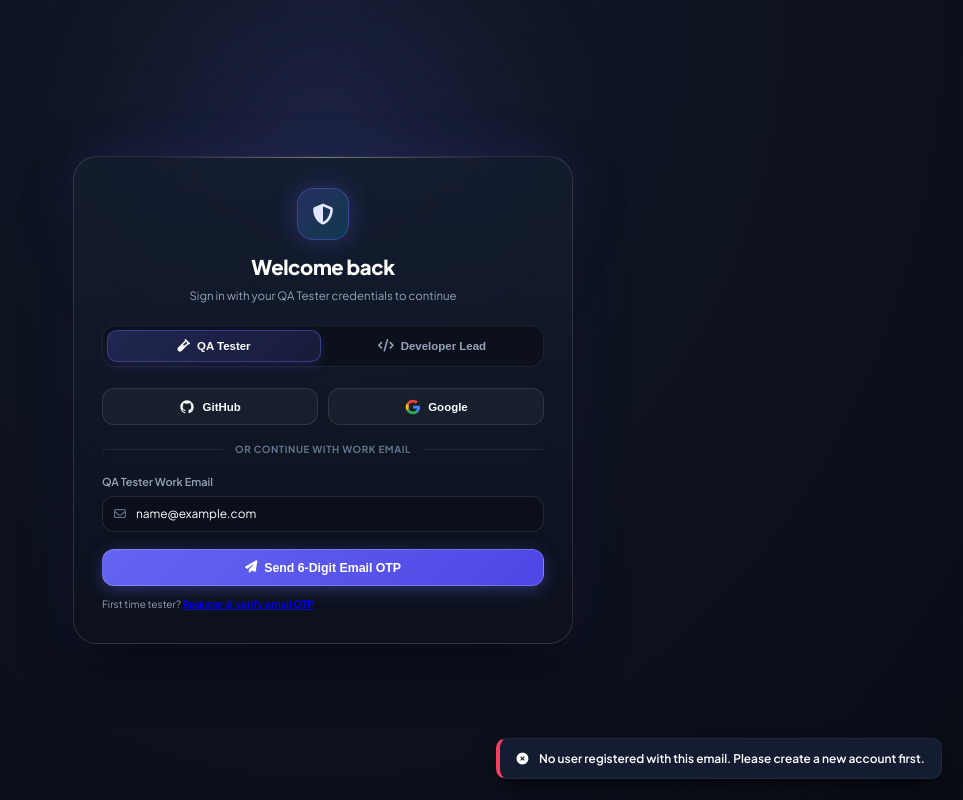
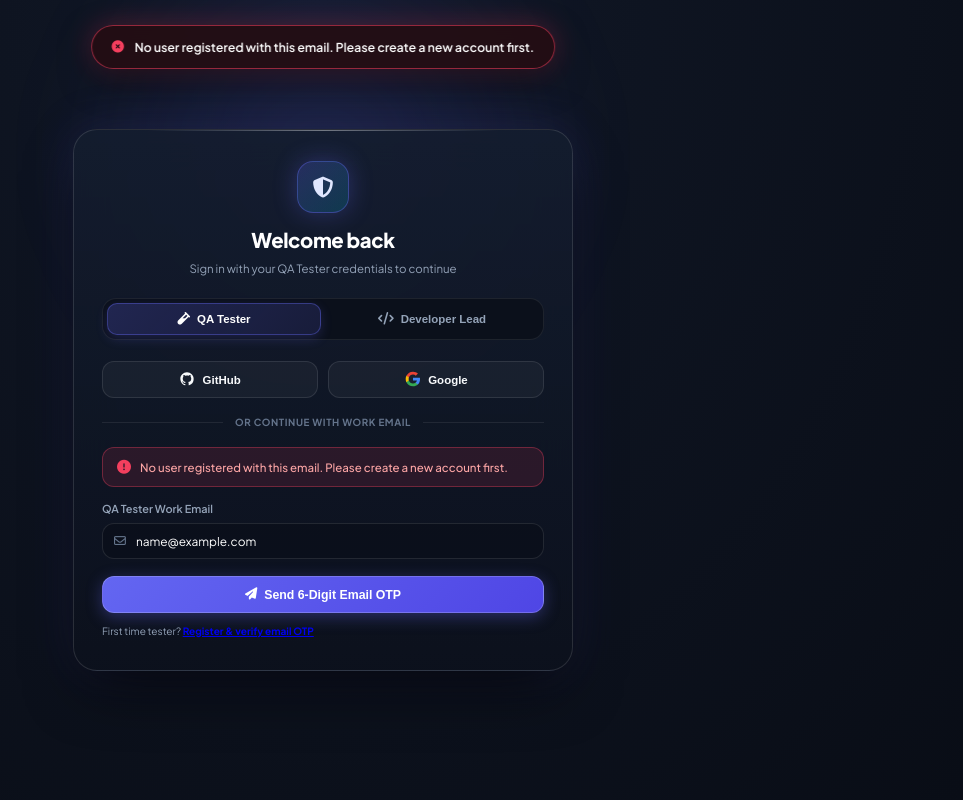
Before and after one commit to shashaank747/NexusQA, a plain HTML site: page index.html in a window 1280 px wide. Both pictures are taken after typing "name@example.com" into the empty fields and a click on the button "Send 6-Digit Email OTP". Shown: the whole page, without its empty margins (317-1280 px from the left). Drawn offline with nearby package versions, Linux system fonts and the light colour scheme.

Commit message:
Move error warning notifications to front and center of user and add in-card alert banner

```diff
--- a/css/styles.css
+++ b/css/styles.css
@@ -2814,37 +2814,95 @@ html, body {
    ========================================================================== */
 .toast-container {
   position: fixed;
-  bottom: 1.5rem;
-  right: 1.5rem;
-  z-index: 6000;
-  display: flex;
-  flex-direction: column;
-  gap: 0.5rem;
+  top: 1.75rem;
+  left: 50%;
+  transform: translateX(-50%);
+  z-index: 9999;
+  display: flex;
+  flex-direction: column;
+  align-items: center;
+  gap: 0.6rem;
+  width: max-content;
+  max-width: 90vw;
+  pointer-events: none;
 }
 
 .toast {
+  pointer-events: auto;
   display: flex;
   align-items: center;
   gap: 0.75rem;
-  padding: 0.75rem 1.15rem;
-  border-radius: var(--radius-md);
-  font-size: 0.85rem;
+  padding: 0.85rem 1.4rem;
+  border-radius: 9999px;
+  font-size: 0.88rem;
   font-weight: 600;
   color: #fff;
-  background: var(--bg-modal);
-  border: 1px solid var(--border-color);
-  box-shadow: var(--shadow-lg);
-  animation: slideInRight 0.25s ease-out;
-}
-
-@keyframes slideInRight {
-  from { transform: translateX(100%); opacity: 0; }
-  to { transform: translateX(0); opacity: 1; }
-}
-
-.toast-success { border-left: 4px solid var(--emerald); }
-.toast-error { border-left: 4px solid var(--rose); }
-.toast-info { border-left: 4px solid var(--primary); }
+  background: rgba(18, 20, 29, 0.95);
+  backdrop-filter: blur(16px);
+  -webkit-backdrop-filter: blur(16px);
+  border: 1px solid rgba(255, 255, 255, 0.12);
+  box-shadow: 0 12px 36px -4px rgba(0, 0, 0, 0.6), 0 0 0 1px rgba(255, 255, 255, 0.05);
+  animation: slideDownCenter 0.3s cubic-bezier(0.16, 1, 0.3, 1);
+  transition: all 0.25s ease;
+}
+
+@keyframes slideDownCenter {
+  from { transform: translateY(-24px) scale(0.94); opacity: 0; }
+  to { transform: translateY(0) scale(1); opacity: 1; }
+}
+
+.toast-success {
+  border-color: rgba(16, 185, 129, 0.45);
+  background: rgba(10, 30, 22, 0.96);
+  box-shadow: 0 12px 36px -4px rgba(0, 0, 0, 0.6), 0 0 24px rgba(16, 185, 129, 0.2);
+}
+.toast-success i { color: #10b981; }
+
+.toast-error {
+  border-color: rgba(244, 63, 94, 0.55);
+  background: rgba(36, 14, 20, 0.96);
+  box-shadow: 0 12px 36px -4px rgba(0, 0, 0, 0.6), 0 0 28px rgba(244, 63, 94, 0.3);
+}
+.toast-error i { color: #f43f5e; }
+
+.toast-info {
+  border-color: rgba(99, 102, 241, 0.45);
+  background: rgba(18, 20, 38, 0.96);
+  box-shadow: 0 12px 36px -4px rgba(0, 0, 0, 0.6), 0 0 24px rgba(99, 102, 241, 0.2);
+}
+.toast-info i { color: #818cf8; }
+
+/* Inline In-Card Auth Warning Alert */
+.auth-inline-alert {
+  display: flex;
+  align-items: center;
+  gap: 0.65rem;
+  padding: 0.75rem 1rem;
+  border-radius: 12px;
+  font-size: 0.82rem;
+  font-weight: 500;
+  margin-bottom: 1rem;
+  animation: authAlertShake 0.35s ease-out;
+}
+
+@keyframes authAlertShake {
+  0% { transform: translateX(0); }
+  20% { transform: translateX(-6px); }
+  40% { transform: translateX(6px); }
+  60% { transform: translateX(-3px); }
+  80% { transform: translateX(3px); }
+  100% { transform: translateX(0); }
+}
+
+.auth-inline-alert.alert-error {
+  background: rgba(244, 63, 94, 0.12);
+  border: 1px solid rgba(244, 63, 94, 0.35);
+  color: #fca5a5;
+}
+.auth-inline-alert.alert-error i {
+  color: #f43f5e;
+  font-size: 1rem;
+}
 
 /* Utilities */
 .text-emerald { color: var(--emerald) !important; }
--- a/index.html
+++ b/index.html
@@ -66,6 +66,12 @@
 
         <div class="auth5-divider">
           <span>or continue with work email</span>
+        </div>
+
+        <!-- In-Card Error / Warning Alert Banner (Front of User) -->
+        <div id="authInlineAlert" class="auth-inline-alert alert-error" style="display: none;">
+          <i class="fa-solid fa-circle-exclamation"></i>
+          <span id="authInlineAlertText">No user registered with this email. Please create a new account first.</span>
         </div>
 
         <!-- QA Tester Everyday Login Form (Email -> OTP) -->
--- a/js/app.js
+++ b/js/app.js
@@ -75,6 +75,8 @@ document.addEventListener("DOMContentLoaded", () => {
     testerSignupPassword: document.getElementById("testerSignupPassword"),
     testerSignupRoleTitle: document.getElementById("testerSignupRoleTitle"),
     btnTesterSendOtp: document.getElementById("btnTesterSendOtp"),
+    authInlineAlert: document.getElementById("authInlineAlert"),
+    authInlineAlertText: document.getElementById("authInlineAlertText"),
 
     testerOtpForm: document.getElementById("testerOtpForm"),
     codeSlots: document.getElementById("otpCodeSlots"),
@@ -548,7 +550,25 @@ CREATE POLICY "Anon all" ON nexus_suites FOR ALL USING (true); CREATE POLICY "An
   state.auth5Mode = "login";  // 'login' | 'signup'
   state.resendCooldownInterval = null;
 
+  window.showAuthAlert = function(message) {
+    const alertEl = DOM.authInlineAlert || document.getElementById("authInlineAlert");
+    const textEl = DOM.authInlineAlertText || document.getElementById("authInlineAlertText");
+    if (alertEl && textEl) {
+      textEl.textContent = message;
+      alertEl.style.display = "flex";
+      alertEl.classList.remove("authAlertShake");
+      void alertEl.offsetWidth; // trigger reflow for animation restart
+      alertEl.classList.add("authAlertShake");
+    }
+  };
+
+  window.hideAuthAlert = function() {
+    const alertEl = DOM.authInlineAlert || document.getElementById("authInlineAlert");
+    if (alertEl) alertEl.style.display = "none";
+  };
+
   window.setAuth5Role = function(role) {
+    window.hideAuthAlert();
     state.auth5Role = role;
     const btnTester = DOM.btnRoleTester || document.getElementById("btnRoleTester");
     const btnDev = DOM.btnRoleDev || document.getElementById("btnRoleDev");
@@ -584,6 +604,7 @@ CREATE POLICY "Anon all" ON nexus_suites FOR ALL USING (true); CREATE POLICY "An
   };
 
   window.switchTesterAuthMode = function(mode) {
+    window.hideAuthAlert();
     state.auth5Mode = mode;
     const title = DOM.auth5Title || document.getElementById("auth5Title");
     const subtitle = DOM.auth5Subtitle || document.getElementById("auth5Subtitle");
@@ -998,6 +1019,7 @@ CREATE POLICY "Anon all" ON nexus_suites FOR ALL USING (true); CREATE POLICY "An
     if (DOM.testerLoginForm) {
       DOM.testerLoginForm.addEventListener("submit", (e) => {
         e.preventDefault();
+        window.hideAuthAlert();
         const email = DOM.testerLoginEmail.value.trim();
 
         try {
@@ -1014,6 +1036,7 @@ CREATE POLICY "Anon all" ON nexus_suites FOR ALL USING (true); CREATE POLICY "An
             showToast(`Unique login OTP dispatched to ${res.user.email}!`);
           }
         } catch (err) {
+          window.showAuthAlert(err.message);
           showToast(err.message, "error");
         }
       });
@@ -1023,6 +1046,7 @@ CREATE POLICY "Anon all" ON nexus_suites FOR ALL USING (true); CREATE POLICY "An
     if (DOM.testerSignupForm) {
       DOM.testerSignupForm.addEventListener("submit", (e) => {
         e.preventDefault();
+        window.hideAuthAlert();
         const name = DOM.testerSignupName.value.trim();
         const email = DOM.testerSignupEmail.value.trim();
         const roleTitle = DOM.testerSignupRoleTitle.value;
@@ -1046,6 +1070,7 @@ CREATE POLICY "Anon all" ON nexus_suites FOR ALL USING (true); CREATE POLICY "An
         } catch (err) {
           DOM.btnTesterSendOtp.disabled = false;
           DOM.btnTesterSendOtp.innerHTML = `<i class="fa-solid fa-paper-plane"></i> Register & Send 6-Digit Email OTP`;
+          window.showAuthAlert(err.message);
           showToast(err.message, "error");
         }
       });
@@ -1055,6 +1080,7 @@ CREATE POLICY "Anon all" ON nexus_suites FOR ALL USING (true); CREATE POLICY "An
     if (DOM.devLoginForm) {
       DOM.devLoginForm.addEventListener("submit", (e) => {
         e.preventDefault();
+        window.hideAuthAlert();
         const email = DOM.devLoginEmail.value.trim();
 
         try {
@@ -1066,6 +1092,7 @@ CREATE POLICY "Anon all" ON nexus_suites FOR ALL USING (true); CREATE POLICY "An
           window.showInboxState(res.user.email, res.otpCode);
           showToast(`Unique login OTP dispatched to Developer ${res.user.email}!`);
         } catch (err) {
+          window.showAuthAlert(err.message);
           showToast(err.message, "error");
         }
       });
@@ -1486,10 +1513,10 @@ CREATE POLICY "Anon all" ON nexus_suites FOR ALL USING (true); CREATE POLICY "An
     else document.body.appendChild(toast);
     setTimeout(() => {
       toast.style.opacity = "0";
-      toast.style.transform = "translateX(100%)";
-      toast.style.transition = "all 0.3s ease";
-      setTimeout(() => toast.remove(), 300);
-    }, 3200);
+      toast.style.transform = "translateY(-24px) scale(0.94)";
+      toast.style.transition = "all 0.25s cubic-bezier(0.16, 1, 0.3, 1)";
+      setTimeout(() => toast.remove(), 260);
+    }, 3400);
   }
 
   function checkRetestBanner() {
```
